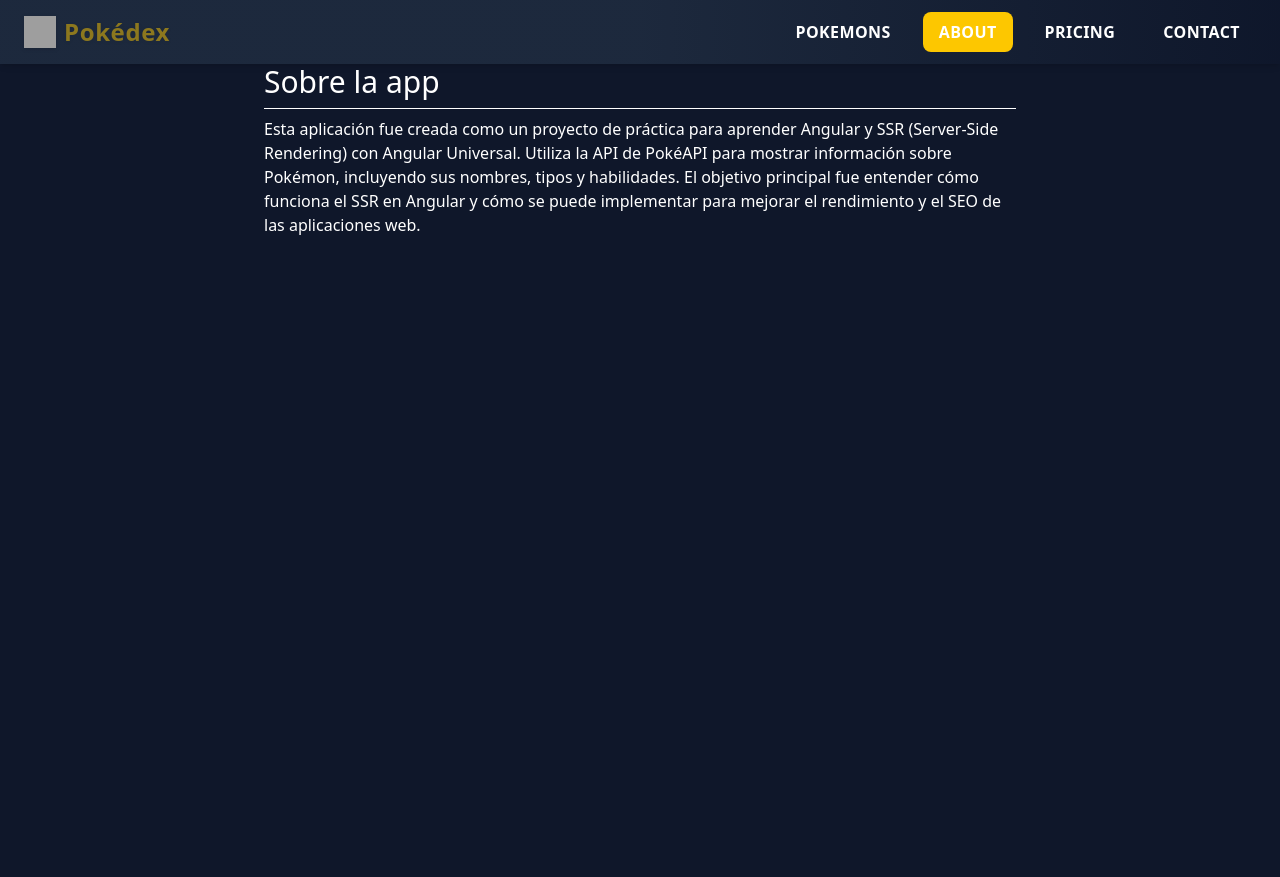
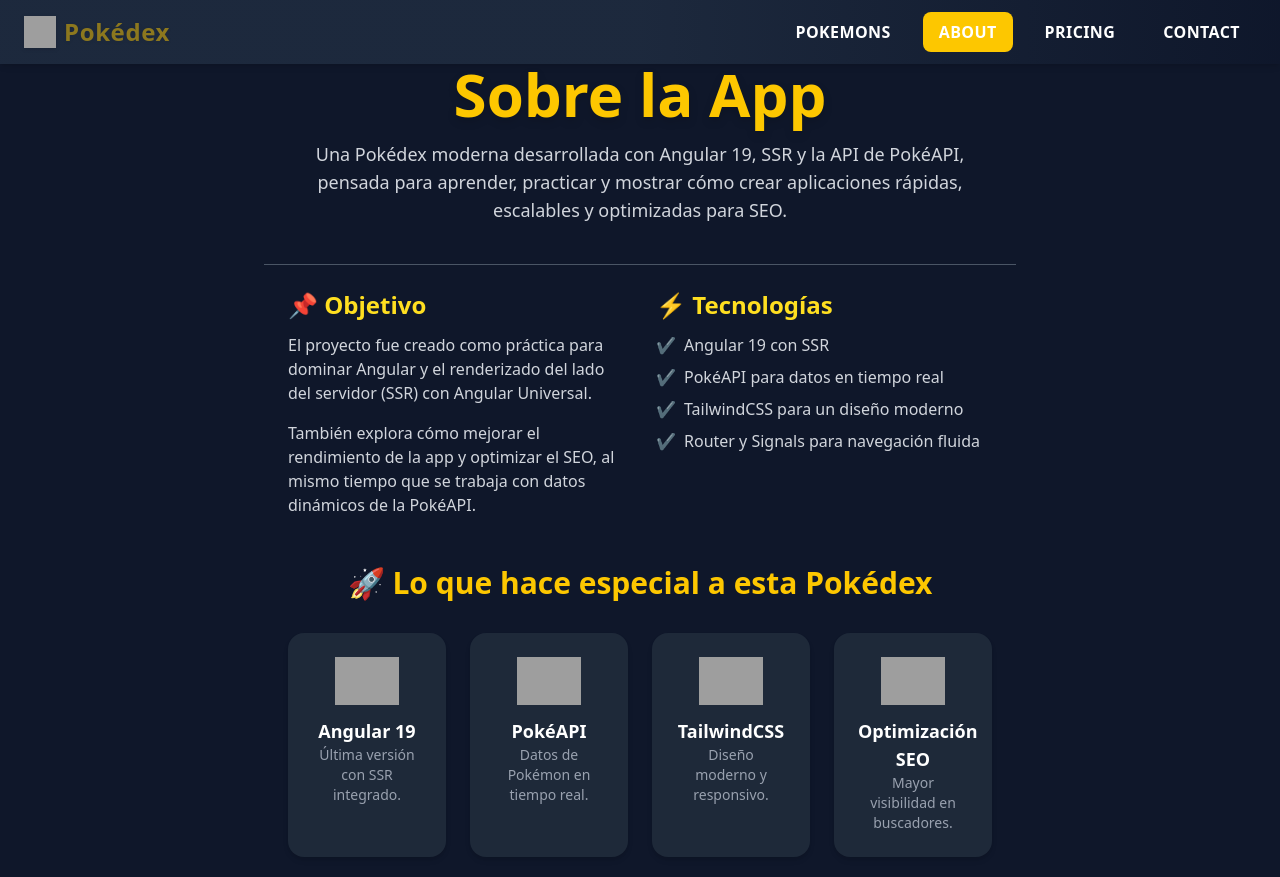
Before and after one commit to AlxLR0/pokemon-ssr, an Angular app: page /about in a window 1280 px wide. Before the commit the page ends 800 px from the top, so only its background shows below. Built offline with nearby package versions, Linux system fonts and the light colour scheme; grey boxes are pictures that could not be loaded.

Commit message:
feat: mejorar el diseño de la sección "Sobre la App" y agregar detalles sobre tecnologías utilizadas

```diff
--- a/src/app/pages/about-page/about-page.component.html
+++ b/src/app/pages/about-page/about-page.component.html
@@ -1,10 +1,79 @@
-<h1 class="text-3xl">Sobre la app</h1>
-<hr class="my-2">
+<!-- Hero Section -->
+<section class="text-center my-10">
+  <h1 class="text-6xl font-extrabold text-yellow-400 drop-shadow-lg">
+    Sobre la App
+  </h1>
+  <p class="mt-4 text-lg text-gray-300 max-w-2xl mx-auto">
+    Una Pokédex moderna desarrollada con Angular 19, SSR y la API de PokéAPI,
+    pensada para aprender, practicar y mostrar cómo crear aplicaciones rápidas,
+    escalables y optimizadas para SEO.
+  </p>
+</section>
 
-<section>
-    <p class="mb-4">
-        Esta aplicación fue creada como un proyecto de práctica para aprender Angular y SSR (Server-Side Rendering) con Angular Universal.
-        Utiliza la API de PokéAPI para mostrar información sobre Pokémon, incluyendo sus nombres, tipos y habilidades.
-        El objetivo principal fue entender cómo funciona el SSR en Angular y cómo se puede implementar para mejorar el rendimiento y el SEO de las aplicaciones web.
+<hr class="my-6 border-gray-600">
+
+<!-- Features Section -->
+<section class="grid md:grid-cols-2 gap-8 max-w-5xl mx-auto px-6">
+  <div>
+    <h2 class="text-2xl font-bold text-yellow-300 mb-3">📌 Objetivo</h2>
+    <p class="text-gray-300 mb-4">
+      El proyecto fue creado como práctica para dominar Angular y el renderizado
+      del lado del servidor (SSR) con Angular Universal.
     </p>
+    <p class="text-gray-300">
+      También explora cómo mejorar el rendimiento de la app y optimizar el SEO,
+      al mismo tiempo que se trabaja con datos dinámicos de la PokéAPI.
+    </p>
+  </div>
+
+  <div>
+    <h2 class="text-2xl font-bold text-yellow-300 mb-3">⚡ Tecnologías</h2>
+    <ul class="space-y-2 text-gray-300">
+      <li class="flex items-center gap-2"><span class="text-yellow-400">✔</span> Angular 19 con SSR</li>
+      <li class="flex items-center gap-2"><span class="text-yellow-400">✔</span> PokéAPI para datos en tiempo real</li>
+      <li class="flex items-center gap-2"><span class="text-yellow-400">✔</span> TailwindCSS para un diseño moderno</li>
+      <li class="flex items-center gap-2"><span class="text-yellow-400">✔</span> Router y Signals para navegación fluida</li>
+    </ul>
+  </div>
 </section>
+
+<!-- Tech Cards Section -->
+<section class="mt-12 max-w-6xl mx-auto px-6 mb-5">
+  <h2 class="text-3xl font-extrabold text-center text-yellow-400 mb-8">
+    🚀 Lo que hace especial a esta Pokédex
+  </h2>
+  <div class="grid sm:grid-cols-2 md:grid-cols-4 gap-6">
+
+    <!-- Angular -->
+    <div class="p-6 bg-gray-800 rounded-2xl shadow-md hover:scale-105 transition">
+      <img src="https://cdn.jsdelivr.net/gh/devicons/devicon/icons/angularjs/angularjs-original.svg"
+           alt="Angular" class="h-12 mb-3 mx-auto">
+      <h3 class="text-lg font-semibold text-white text-center">Angular 19</h3>
+      <p class="text-sm text-gray-400 text-center">Última versión con SSR integrado.</p>
+    </div>
+
+    <!-- PokéAPI -->
+    <div class="p-6 bg-gray-800 rounded-2xl shadow-md hover:scale-105 transition">
+      <img src="https://raw.githubusercontent.com/PokeAPI/media/master/logo/pokeapi_256.png"
+           alt="PokéAPI" class="h-12 mb-3 mx-auto">
+      <h3 class="text-lg font-semibold text-white text-center">PokéAPI</h3>
+      <p class="text-sm text-gray-400 text-center">Datos de Pokémon en tiempo real.</p>
+    </div>
+
+    <!-- TailwindCSS -->
+    <div class="p-6 bg-gray-800 rounded-2xl shadow-md hover:scale-105 transition">
+      <img src="https://raw.githubusercontent.com/tailwindlabs/tailwindcss/master/.github/logo-light.svg"
+     alt="TailwindCSS" class="h-12 mb-3 mx-auto">
+      <h3 class="text-lg font-semibold text-white text-center">TailwindCSS</h3>
+      <p class="text-sm text-gray-400 text-center">Diseño moderno y responsivo.</p>
+    </div>
+
+    <!-- SEO -->
+    <div class="p-6 bg-gray-800 rounded-2xl shadow-md hover:scale-105 transition">
+      <img src="https://cdn-icons-png.flaticon.com/512/609/609034.png"
+           alt="SEO" class="h-12 mb-3 mx-auto">
+      <h3 class="text-lg font-semibold text-white text-center">Optimización SEO</h3>
+      <p class="text-sm text-gray-400 text-center">Mayor visibilidad en buscadores.</p>
+    </div>
+  </div>
+</section>
--- a/src/app/pages/pokemons/pokemons-page.component.html
+++ b/src/app/pages/pokemons/pokemons-page.component.html
@@ -1,4 +1,4 @@
-<h1 class="text-6xl font-extrabold text-center mt-3">Listado de Pokémons</h1>
+<h1 class="text-6xl font-extrabold text-center mt-3 drop-shadow-lg">Listado de Pokémons</h1>
 
 <hr class="my-2">
 
```
